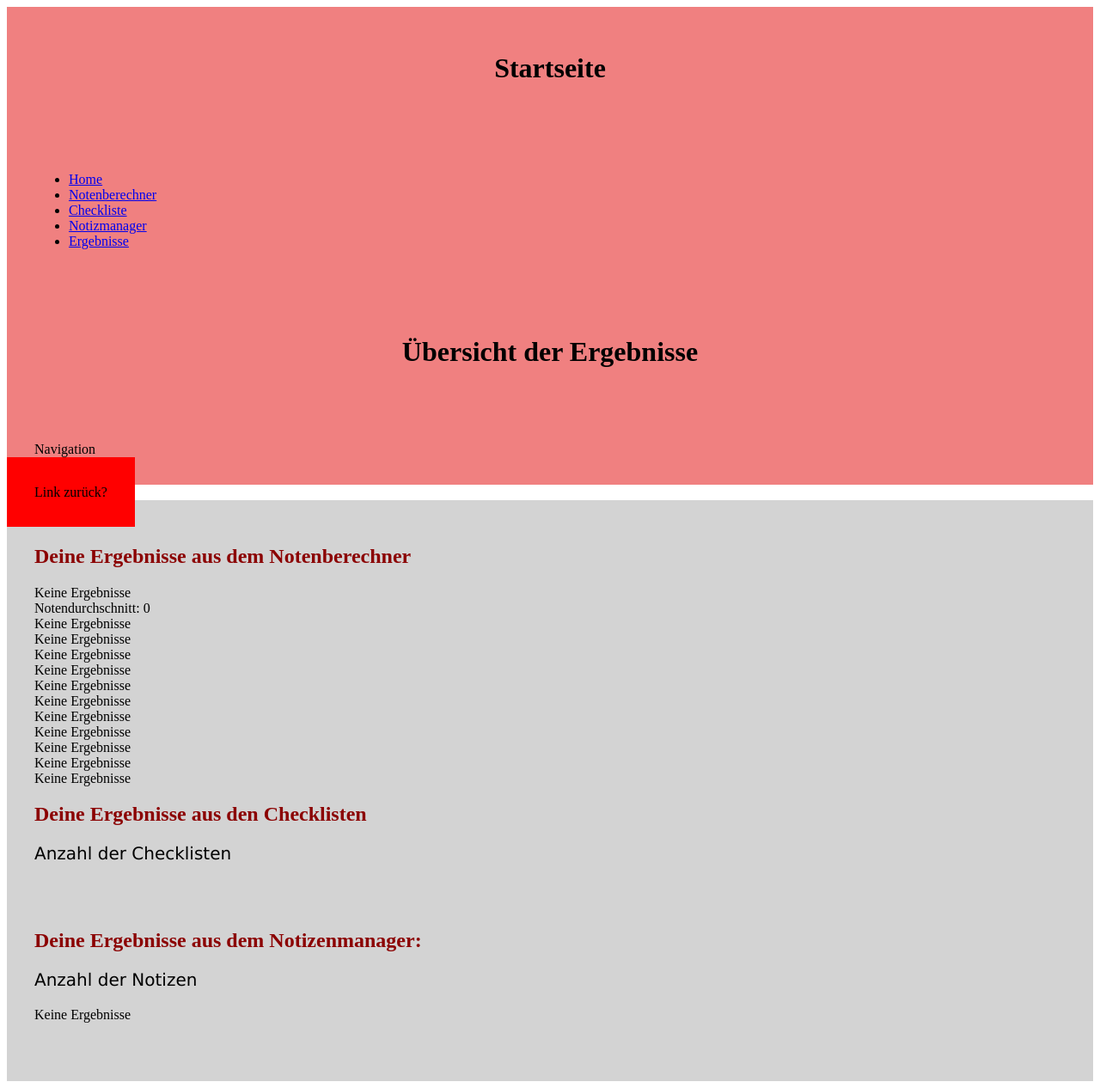
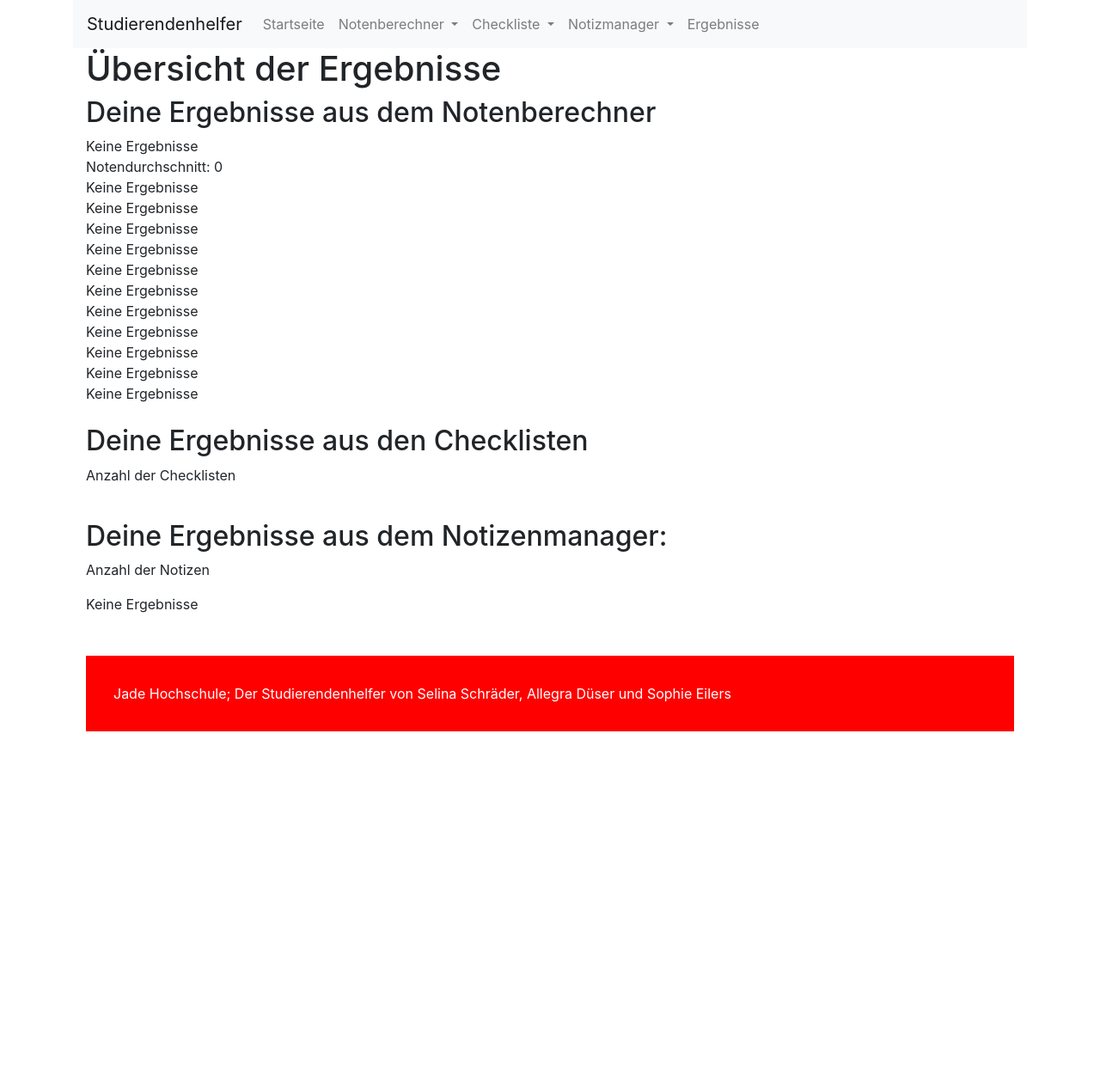
Before and after one commit to so2311/IT2_Kursarbeit_Gr5, a PHP site: page /ergebnisse.php in a window 1280 px wide. Shown: the whole page at 86% size. After the commit the page ends 851 px from the top, so only its background shows below. Run offline with PHP 8.4, Linux system fonts and the light colour scheme; data that the repository does not hold is empty.

Commit message:
Add files via upload

```diff
--- a/public_html/ergebnisse.php
+++ b/public_html/ergebnisse.php
@@ -1,3 +1,7 @@
+<?php
+error_reporting(E_ALL);
+ini_set("display_errors", 1);
+?>
 <!doctype html>
 <html>
 <head>
@@ -6,21 +10,57 @@
 </head>
 
 	<!-- stylesheet verlinkung-->
-	<link rel="stylesheet" href="stylesheet.css">
-
+	<link rel="stylesheet" href="../public_html/6040337adueser/css/style.css">
+<!-- Bootstrap CSS -->
+    <link rel="stylesheet" href="https://maxcdn.bootstrapcdn.com/bootstrap/4.5.2/css/bootstrap.min.css">
 	<div class="container">
 
-<body class="Startseite">
-	  <header class=header>
-		  <h1>Startseite</h1>
 	  </header>
-	  <nav class=nav>
-		  <?php
-		  // Navigationsleiste
-		  	include "navigation.php";
-		  ?>
-		  </nav>
+<body>
+<nav class="navbar navbar-expand-lg navbar-light bg-light">
+    <a class="navbar-brand" href="#">Studierendenhelfer</a>
+    <button class="navbar-toggler" type="button" data-toggle="collapse" data-target="#navbarTogglerDemo02" aria-controls="navbarTogglerDemo02" aria-expanded="false" aria-label="Toggle navigation">
+        <span class="navbar-toggler-icon"></span>
+    </button>
 
+    <div class="collapse navbar-collapse" id="navbarTogglerDemo02">
+        <ul class="navbar-nav mr-auto mt-2 mt-lg-0">
+            <li class="nav-item"><a class="nav-link" href="index.php">Startseite</a></li>
+            <li class="nav-item dropdown">
+                <a class="nav-link dropdown-toggle" href="6039985sschraeder/php/notenberechner.php" id="notenDropdown" role="button" data-toggle="dropdown" aria-haspopup="true" aria-expanded="false">
+                    Notenberechner
+                </a>
+                <div class="dropdown-menu" aria-labelledby="notenDropdown">
+                    <a class="dropdown-item" href="6039985sschraeder/php/notenberechner.php">Notenrechner</a>
+                    <a class="dropdown-item" href="6039985sschraeder/php/kategorie.php">Kategorie</a>
+                    <a class="dropdown-item" href="6039985sschraeder/php/modul.php">Modul</a>
+                </div>
+            </li>
+            <li class="nav-item dropdown">
+                <a class="nav-link dropdown-toggle" href="#" id="checklisteDropdown" role="button" data-toggle="dropdown" aria-haspopup="true" aria-expanded="false">
+                    Checkliste
+                </a>
+                <div class="dropdown-menu" aria-labelledby="checklisteDropdown">
+                    <a class="dropdown-item" href="6038479seilers/checkliste.php">Checkliste</a>
+                    <a class="dropdown-item" href="6038479seilers/kategorie.php">Kategorie</a>
+                    <a class="dropdown-item" href="6038479seilers/modul.php">Modul</a>
+                </div>
+            </li>
+            <li class="nav-item dropdown">
+                <a class="nav-link dropdown-toggle" href="#" id="notizmanagerDropdown" role="button" data-toggle="dropdown" aria-haspopup="true" aria-expanded="false">
+                    Notizmanager
+                </a>
+                <div class="dropdown-menu" aria-labelledby="notizmanagerDropdown">
+                    <a class="dropdown-item" href="6040337adueser/notizmanager.php">Manager</a>
+                    <a class="dropdown-item" href="6040337adueser/kategorie.php">Kategorie</a>
+                    <a class="dropdown-item" href="6040337adueser/semester.php">Semester</a>
+                </div>
+            </li>
+            <li class="nav-item"><a class="nav-link" href="ergebnisse.php">Ergebnisse</a></li>
+        </ul>
+    </div>
+</nav>
+</body>
 
 <body>
 
@@ -31,13 +71,6 @@
 <h1>Übersicht der Ergebnisse </h1>
 </header>
 
-<nav>
-	Navigation
-	</nav>
-
-<side>
-	Link zurück?
-	</side>
 
 	<main>
 <h2>Deine Ergebnisse aus dem Notenberechner</h2>
@@ -47,14 +80,17 @@
 
     ?>
 
-
+<br>
 
 <h2>Deine Ergebnisse aus den Checklisten</h2>
 <p> Anzahl der Checklisten</p>
+<?php
+        include "6038479seilers/checklistergebnisse.php";
+
+        ?>
 
 
 
-<br>
 <br>
 
 
@@ -73,7 +109,9 @@
 
 </main>
 
-
+ <script src="https://ajax.googleapis.com/ajax/libs/jquery/3.5.1/jquery.min.js"></script>
+    <script src="https://cdnjs.cloudflare.com/ajax/libs/popper.js/1.16.0/umd/popper.min.js"></script>
+    <script src="https://maxcdn.bootstrapcdn.com/bootstrap/4.5.2/js/bootstrap.min.js"></script>
 </body>
-
+<footer style="color:white">Jade Hochschule; Der Studierendenhelfer von Selina Schräder, Allegra Düser und Sophie Eilers</footer>
 </html>
```
